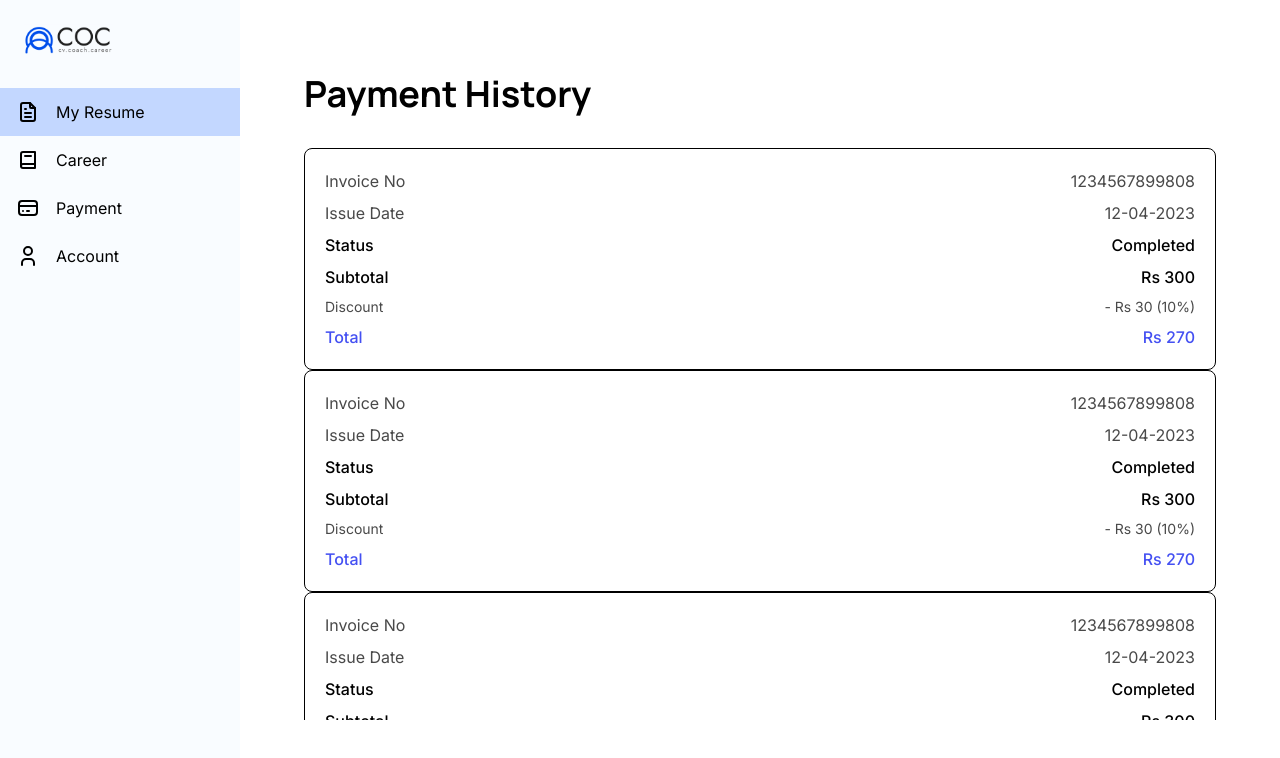
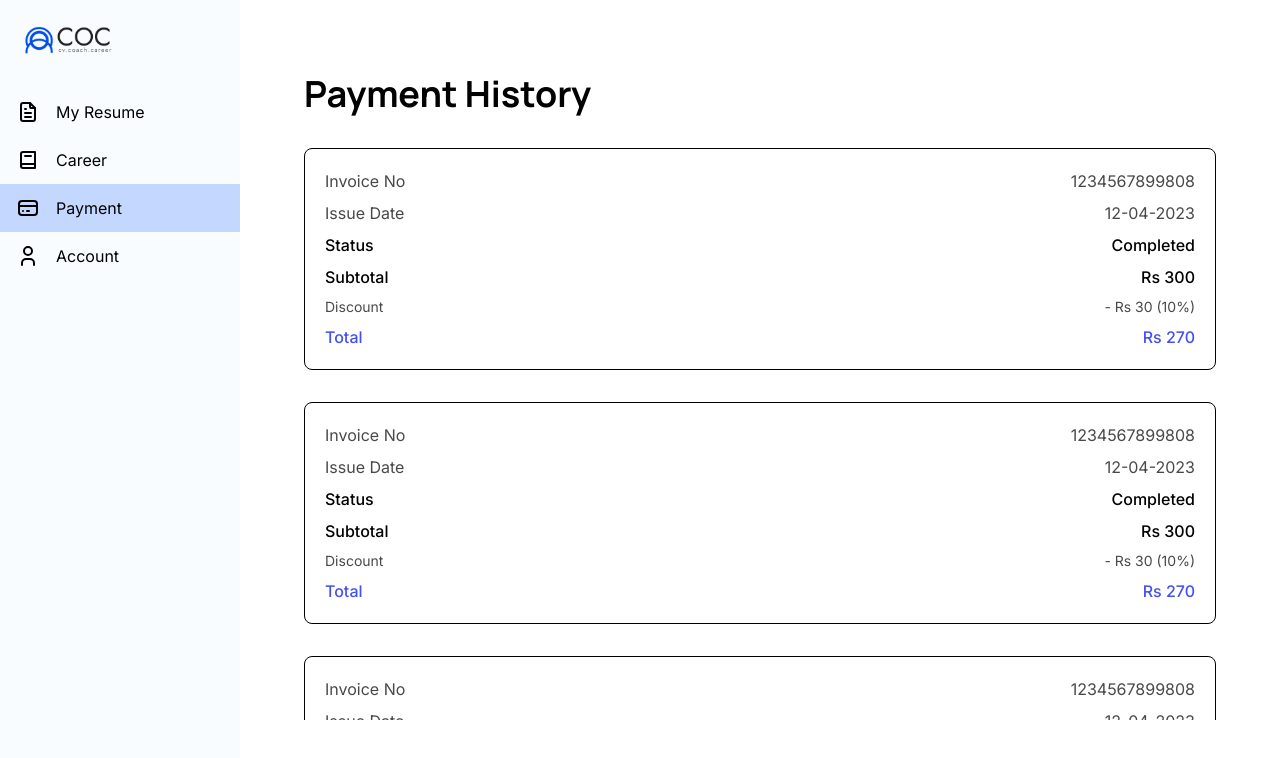
Before and after one commit to ayush-seth/cv-on-click, a Next.js app: page /dashboard/payments in a window 1280 px wide. Shown: the top 758 px of the page. Built offline with nearby package versions, Linux system fonts and the light colour scheme.

Commit message:
update payments page

```diff
--- a/app/dashboard/layout.tsx
+++ b/app/dashboard/layout.tsx
@@ -1,5 +1,8 @@
+"use client";
+
 import logo from "@/app/logo.png";
 import { DashboardHeader } from "@/components/dashboard-header";
+import { cn } from "@/lib/utils";
 import {
   IconBook2,
   IconCreditCard,
@@ -8,6 +11,7 @@ import {
 } from "@tabler/icons-react";
 import Image from "next/image";
 import Link from "next/link";
+import { usePathname } from "next/navigation";
 import { ReactNode } from "react";
 
 export const navigation = [
@@ -34,6 +38,8 @@ export const navigation = [
 ];
 
 export default function DashboardLayout({ children }: { children: ReactNode }) {
+  const pathname = usePathname();
+
   return (
     <div className="h-full">
       {/* Sidebar for desktop */}
@@ -45,7 +51,12 @@ export default function DashboardLayout({ children }: { children: ReactNode }) {
           {navigation.map((nav) => (
             <Link
               key={nav.name}
-              className="flex items-center gap-4 px-4 py-3 first:bg-primary-200 hover:bg-primary-100"
+              className={cn(
+                "flex items-center gap-4 px-4 py-3",
+                pathname === nav.href
+                  ? "bg-primary-200"
+                  : "hover:bg-primary-100",
+              )}
               href={nav.href}
             >
               <nav.icon />
--- a/app/dashboard/payments/page.tsx
+++ b/app/dashboard/payments/page.tsx
@@ -1,38 +1,17 @@
+import { PaymentHistoryCard } from "@/components/payment-history-card";
 import { TypographyH2 } from "@/components/ui/typography-h2";
-
-const x = (
-  <div className="rounded-lg border-[0.2px] border-black p-5">
-    <div className="grid grid-cols-2 text-muted">
-      <div className="flex flex-col gap-2">
-        <span>Invoice No</span>
-        <span>Issue Date</span>
-        <span className="font-medium text-black">Status</span>
-        <span className="font-medium text-black">Subtotal</span>
-        <span className="text-sm">Discount</span>
-        <span className="font-medium text-primary-600">Total</span>
-      </div>
-      <div className="flex flex-col items-end gap-2">
-        <span>1234567899808</span>
-        <span>12-04-2023</span>
-        <span className="font-medium text-black">Completed</span>
-        <span className="font-medium text-black">Rs 300</span>
-        <span className="text-sm">- Rs 30 (10%)</span>
-        <span className="font-medium text-primary-600">Rs 270</span>
-      </div>
-    </div>
-  </div>
-);
 
 export default function PaymentPage() {
   return (
     <div className="p-6 lg:p-16">
       <TypographyH2 className="mb-6">Payment History</TypographyH2>
-      {x}
-      {x}
-      {x}
-      {x}
-      {x}
-      {x}
+      <div className="space-y-8">
+        <PaymentHistoryCard />
+        <PaymentHistoryCard />
+        <PaymentHistoryCard />
+        <PaymentHistoryCard />
+        <PaymentHistoryCard />
+      </div>
     </div>
   );
 }
--- /dev/null
+++ b/components/payment-history-card.tsx
@@ -0,0 +1,26 @@
+import { FC } from "react";
+
+export const PaymentHistoryCard: FC = () => {
+  return (
+    <div className="rounded-lg border-[0.2px] border-black p-5">
+      <div className="grid grid-cols-2 text-muted">
+        <div className="flex flex-col gap-2">
+          <span>Invoice No</span>
+          <span>Issue Date</span>
+          <span className="font-medium text-black">Status</span>
+          <span className="font-medium text-black">Subtotal</span>
+          <span className="text-sm">Discount</span>
+          <span className="font-medium text-primary-600">Total</span>
+        </div>
+        <div className="flex flex-col items-end gap-2">
+          <span>1234567899808</span>
+          <span>12-04-2023</span>
+          <span className="font-medium text-black">Completed</span>
+          <span className="font-medium text-black">Rs 300</span>
+          <span className="text-sm">- Rs 30 (10%)</span>
+          <span className="font-medium text-primary-600">Rs 270</span>
+        </div>
+      </div>
+    </div>
+  );
+};
```
